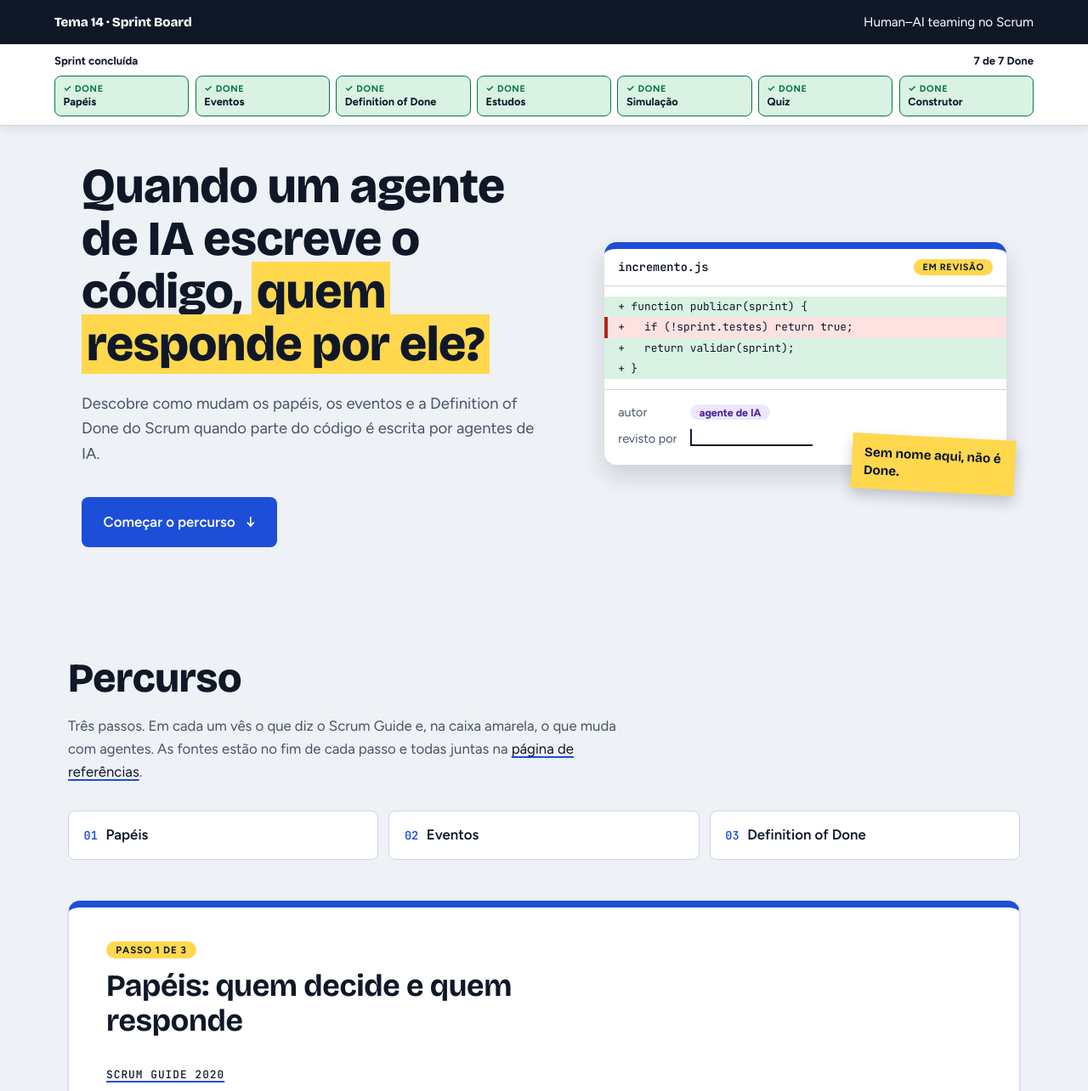
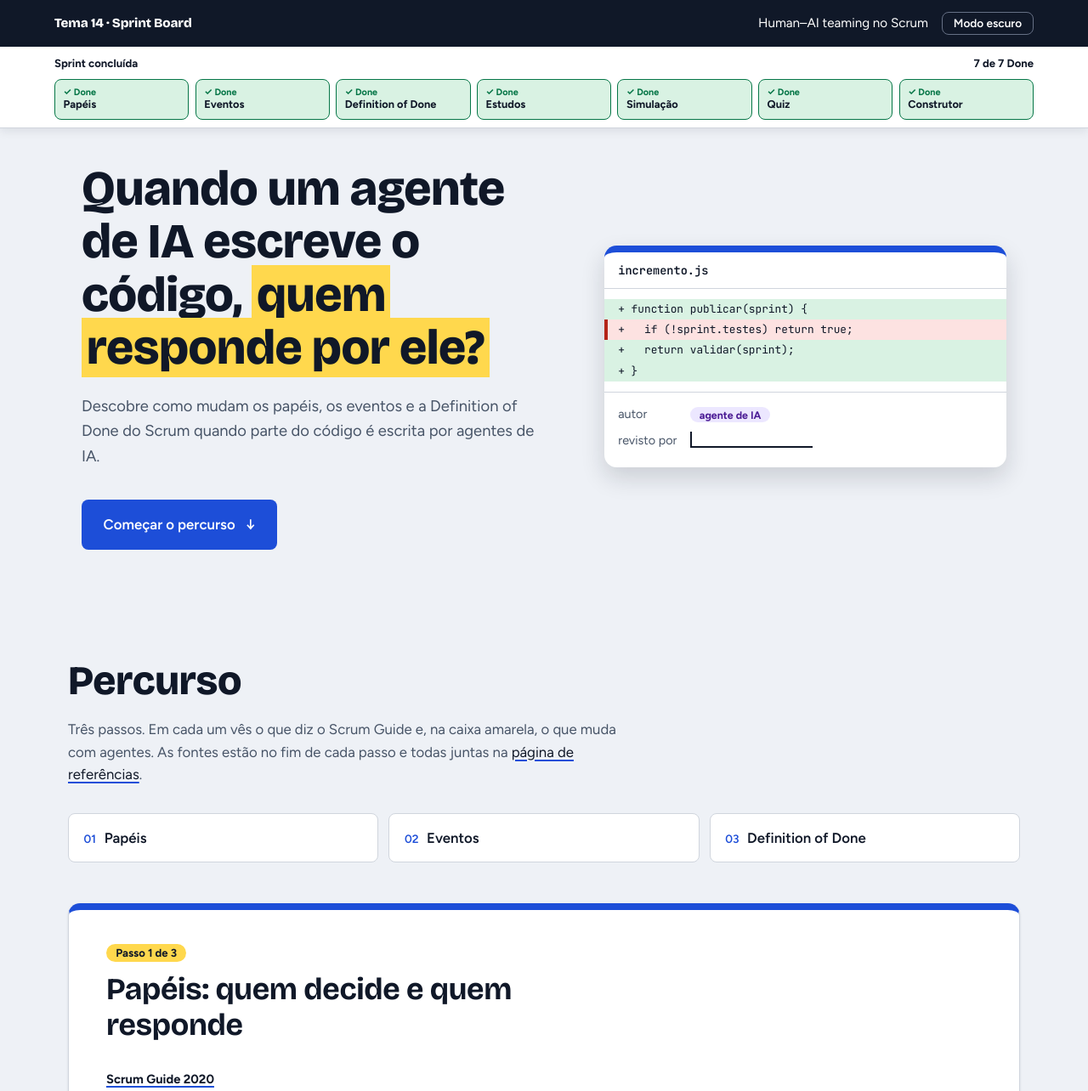
Before and after one commit to cardohso/tema14-scrum-ia, a plain HTML site: page index.html in a window 1280 px wide. Shown: the top 1284 px of the page at 85% size. Drawn offline with nearby package versions, Linux system fonts and the light colour scheme.

Commit message:
Redesign: uma só letra nos textos, incremento.js sem post-its e botão de modo claro/escuro (T1T-30)

```diff
--- a/index.html
+++ b/index.html
@@ -8,6 +8,10 @@
 <link rel="preconnect" href="https://fonts.googleapis.com">
 <link rel="preconnect" href="https://fonts.gstatic.com" crossorigin>
 <link href="https://fonts.googleapis.com/css2?family=Bricolage+Grotesque:wght@600;700;800&family=Figtree:wght@400;500;600;700&family=JetBrains+Mono:wght@400;500;600&display=swap" rel="stylesheet">
+<script>
+  // T1T-30: aplica o tema escolhido antes de desenhar a página
+  try { const t = localStorage.getItem("tema"); if (t === "claro" || t === "escuro") document.documentElement.dataset.tema = t; } catch {}
+</script>
 <style>
   :root {
     --paper: #eef1f6;
@@ -30,10 +34,13 @@
     --botao: #1d4ed8;
     --serif: "Bricolage Grotesque", "Segoe UI", system-ui, sans-serif;
     --sans: "Figtree", system-ui, -apple-system, "Segoe UI", sans-serif;
-    --mono: "JetBrains Mono", ui-monospace, Menlo, Consolas, monospace;
+    --mono: var(--sans);
+    --code: "JetBrains Mono", ui-monospace, Menlo, Consolas, monospace;
   }
+  :root { color-scheme: light; }
   @media (prefers-color-scheme: dark) {
-    :root {
+    :root:not([data-tema="claro"]) {
+      color-scheme: dark;
       --paper: #0b1020;
       --surface: #151c2e;
       --ink: #eef2f8;
@@ -53,6 +60,27 @@
       --navy: #060a16;
       --botao: #2f5bd6;
     }
+  }
+  :root[data-tema="escuro"] {
+    color-scheme: dark;
+    --paper: #0b1020;
+    --surface: #151c2e;
+    --ink: #eef2f8;
+    --muted: #a9b4c7;
+    --line: #2c364d;
+    --human: #8fb0ff;
+    --human-soft: #1a2545;
+    --agent: #c4b5fd;
+    --agent-soft: #2a2250;
+    --dot: transparent;
+    --ok: #6fd19a;
+    --ok-soft: #123524;
+    --col: #1e2740;
+    --yellow: #ffd84d;
+    --yellow-soft: #33290a;
+    --yellow-line: #ffd84d;
+    --navy: #060a16;
+    --botao: #2f5bd6;
   }
   * { box-sizing: border-box; }
   html { scroll-behavior: smooth; }
@@ -493,9 +521,8 @@
   .start:hover { background: var(--navy); color: #fff; }
 
   .incremento { position: relative; background: var(--surface); border-radius: 0.9rem; border-top: 8px solid var(--botao); box-shadow: 0 12px 28px rgba(16, 24, 40, 0.16); }
-  .inc-topo { display: flex; justify-content: space-between; align-items: center; gap: 0.6rem; padding: 0.75rem 1rem; border-bottom: 1px solid var(--line); font: 600 0.85rem var(--mono); }
-  .inc-topo b { font: 700 0.68rem var(--sans); letter-spacing: 0.06em; text-transform: uppercase; background: var(--yellow); color: #101828; border-radius: 999px; padding: 0.2rem 0.65rem; white-space: nowrap; }
-  .incremento pre { margin: 0; padding: 0.75rem 0; font: 0.8rem/1.9 var(--mono); white-space: pre-wrap; }
+  .inc-topo { display: flex; justify-content: space-between; align-items: center; gap: 0.6rem; padding: 0.75rem 1rem; border-bottom: 1px solid var(--line); font: 600 0.85rem var(--code); }
+  .incremento pre { margin: 0; padding: 0.75rem 0; font: 0.8rem/1.9 var(--code); white-space: pre-wrap; }
   .incremento pre span { display: block; padding: 0 1rem; background: var(--ok-soft); }
   .incremento pre .bug { background: #fde2e1; color: #101828; box-shadow: inset 4px 0 0 #b42318; }
   .inc-meta { display: grid; grid-template-columns: auto 1fr; gap: 0.5rem 1rem; align-items: center; margin: 0; padding: 0.9rem 1rem 1.2rem; border-top: 1px solid var(--line); font-size: 0.9rem; }
@@ -504,8 +531,6 @@
   .tag-agent { background: var(--agent-soft); color: var(--agent); border-radius: 999px; padding: 0.1rem 0.65rem; font-size: 0.78rem; font-weight: 700; }
   .sig { display: inline-block; min-width: 9rem; height: 1.25rem; padding: 0; border-bottom: 2px solid var(--ink); }
   .cursor { background: var(--ink); width: 2px; height: 1.1rem; }
-  .postit { position: absolute; right: -0.6rem; bottom: -2rem; width: 12rem; padding: 0.75rem 0.9rem; background: var(--yellow); color: #101828; transform: rotate(3deg); box-shadow: 0 8px 16px rgba(16, 24, 40, 0.2); font: 700 0.95rem/1.35 var(--serif); }
-  @media (max-width: 899px) { .postit { right: 0.5rem; } }
 
   #percurso, #estudos, #simulacao, #quiz, #construtor { max-width: 72rem; }
   #percurso > h2, #estudos > h2, #simulacao > h2, #quiz > h2, #construtor > h2 { font-weight: 800; }
@@ -543,6 +568,19 @@
     .cursor { animation: none; }
     .start, .start span, .passos a, .quiz-barra span, .indicador-fill, .dod-op { transition: none; }
   }
+
+  /* T1T-30: uma só letra para os textos; a monoespaçada fica só no código do incremento.js */
+  .eyebrow, .passo h4, .quiz-progresso-texto, .dod-card legend, .sprint-estado, .usada h3, .passo-num { text-transform: none; letter-spacing: 0; }
+  .passo-num { font-size: 0.82rem; }
+  .passo h4, .quiz-progresso-texto, .dod-card legend { font-weight: 700; font-size: 0.92rem; }
+
+  /* T1T-30: escolha do modo claro ou escuro */
+  .tema-botao { padding: 0.3rem 0.8rem; border: 1px solid #667085; border-radius: 0.5rem; background: transparent; color: #fff; font: 600 0.85rem var(--sans); cursor: pointer; }
+  .tema-botao:hover { border-color: var(--yellow); color: var(--yellow); }
+  .tema-botao:focus-visible { outline: 3px solid var(--yellow); outline-offset: 2px; }
+  .tema-botao[hidden] { display: none; }
+  .topo { align-items: center; }
+  .topo-direita { display: flex; flex-wrap: wrap; align-items: center; gap: 0.5rem 1rem; }
 </style>
 <style>
   /* Esconde o badge 'Powered by Netlify' (pedido do Cliente) */
@@ -550,7 +588,7 @@
 </style>
 </head>
 <body>
-<header class="topo"><a class="logo" href="#inicio">Tema 14 · Sprint Board</a><span>Human–AI teaming no Scrum</span></header>
+<header class="topo"><a class="logo" href="#inicio">Tema 14 · Sprint Board</a><span class="topo-direita"><span>Human–AI teaming no Scrum</span><button type="button" class="tema-botao" hidden>Modo claro</button></span></header>
 <nav class="sprint" id="progresso-geral" aria-label="Progresso na página">
   <div class="sprint-topo"><span id="sprint-agora">Em curso: Início</span><span id="sprint-conta">0 de 7 Done</span><button type="button" class="sprint-menu" aria-expanded="false" aria-controls="sprint-lista">Secções</button></div>
   <div class="sr-only" id="sprint-barra" role="progressbar" aria-label="Progresso na página" aria-valuemin="0" aria-valuemax="7" aria-valuenow="0" aria-valuetext="0 de 7 secções Done"></div>
@@ -573,13 +611,12 @@
       <a class="start" href="#percurso">Começar o percurso <span aria-hidden="true">↓</span></a>
     </div>
     <div class="incremento" aria-hidden="true">
-      <div class="inc-topo"><span>incremento.js</span><b>Em revisão</b></div>
+      <div class="inc-topo"><span>incremento.js</span></div>
 <pre><span>+ function publicar(sprint) {</span><span class="bug">+   if (!sprint.testes) return true;</span><span>+   return validar(sprint);</span><span>+ }</span></pre>
       <dl class="inc-meta">
         <dt>autor</dt><dd><span class="tag-agent">agente de IA</span></dd>
         <dt>revisto por</dt><dd><span class="sig"><span class="cursor"></span></span></dd>
       </dl>
-      <div class="postit">Sem nome aqui, não é Done.</div>
     </div>
   </section>
 
@@ -1300,5 +1337,23 @@
           data-channel-id="01a1c241-c6bd-7708-8875-43d2ef696376"
           data-endpoint="https://api-cc.ng.botschool.ai"
           async></script>
+<script>
+  // T1T-30: botão de modo claro/escuro (por omissão segue o sistema)
+  (function () {
+    const raiz = document.documentElement;
+    const botao = document.querySelector(".tema-botao");
+    const sistema = window.matchMedia("(prefers-color-scheme: dark)");
+    const atual = () => raiz.dataset.tema || (sistema.matches ? "escuro" : "claro");
+    function mostrar() { botao.textContent = atual() === "escuro" ? "Modo claro" : "Modo escuro"; }
+    botao.addEventListener("click", () => {
+      raiz.dataset.tema = atual() === "escuro" ? "claro" : "escuro";
+      try { localStorage.setItem("tema", raiz.dataset.tema); } catch {}
+      mostrar();
+    });
+    sistema.addEventListener("change", mostrar);
+    botao.hidden = false;
+    mostrar();
+  })();
+</script>
 </body>
 </html>
```
Also changed, not shown: referencias.html (+62 -3 lines).
